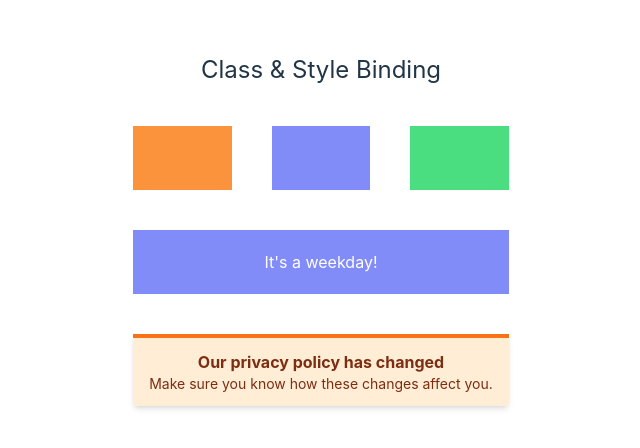
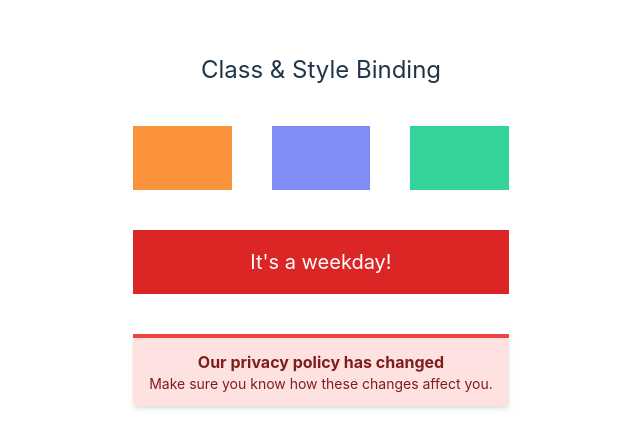
Before and after one commit to Aminulislam88/VueJs_Class_Style_binding, a Vue app: page / in a window 1280 px wide. Shown: the part 190-638 px from the top of the page, without its empty margins (319-959 px from the left). Built offline with nearby package versions, Linux system fonts and the light colour scheme.

Commit message:
style binding

```diff
--- a/src/App.vue
+++ b/src/App.vue
@@ -1,26 +1,23 @@
 <script setup>
-const bgOrange="bg-orange-400"
-const bgIndigo="bg-indigo-400"
-const bgGreen="bg-green-400"
+const bgOrange='background-color: rgba(251, 146, 60, 1)'
+const bgIndigo='background-color: rgba(129, 140, 248, 1)'
+const bgGreen='background-color: rgba(52,211,153,1)'
 
-//const bgRed="bg-red-600"
-const weekday=false
+const weekday=true
+const bgRed='background-color: rgba(220,38,38,1)'
+const bgDarkGreen='background-color: rgba(5,150,105,1)'
 
 const colors={
-    bgTeal:"bg-teal-100",
-    borderTeal:"border-teal-500",
-    textTeal:"text-teal-900"
+  borderColor:'rgba(20,184,166,1)',
+  color:'rgba(19,78,74,1)',
+  backgroundColor:'rgba(204,251,241,1)'
 }
-const messeageType="warning"
-if('error'==messeageType){
-  colors.bgTeal="bg-red-100"
-  colors.borderTeal="border-red-500",
-    colors.textTeal="text-red-900"
-}
-if('warning'==messeageType){
-  colors.bgTeal="bg-orange-100"
-  colors.borderTeal="border-orange-500",
-    colors.textTeal="text-orange-900"
+const messageType='error'
+
+if ('error'==messageType){
+  colors.borderColor='rgba(239, 68, 68,1)'
+  colors.color='rgba(127, 29, 29,1)'
+  colors.backgroundColor='rgba(254, 226, 226,1)'
 }
 
 </script>
@@ -30,19 +27,19 @@ if('warning'==messeageType){
         <h1 class="text-center text-2xl py-10">Class & Style Binding</h1>
 
         <section class="flex space-x-10">
-            <div class="w-1/3 h-16" :class="bgOrange"></div>
-            <div class="w-1/3 h-16" :class="bgIndigo"></div>
-            <div class="w-1/3 h-16" :class="bgGreen"></div>
+            <div class="w-1/3 h-16" :style="bgOrange"></div>
+            <div class="w-1/3 h-16" :style="bgIndigo"></div>
+            <div class="w-1/3 h-16" :style="bgGreen"></div>
         </section>
 
-        <section class="mt-10">
-            <div class="h-16 flex items-center justify-center text-white" :class="weekday?'bg-green-400':'bg-indigo-400'">
+       <section class="mt-10" >
+            <div class="h-16 flex items-center justify-center text-white" :style="[weekday? bgRed: bgDarkGreen,weekday?'font-size:20px':'font-size:10px']">
                 It's a weekday!
             </div>
         </section>
 
-        <section class="mt-10">
-            <div class=" border-t-4  rounded-b  px-4 py-3 shadow-md" :class=[colors.bgTeal,colors.borderTeal,colors.textTeal] >
+        <section class="mt-10" >
+            <div class=" border-t-4  rounded-b  px-4 py-3 shadow-md" :style="colors" >
                 <p class="font-bold">Our privacy policy has changed</p>
                 <p class="text-sm">Make sure you know how these changes affect you.</p>
             </div>
```
